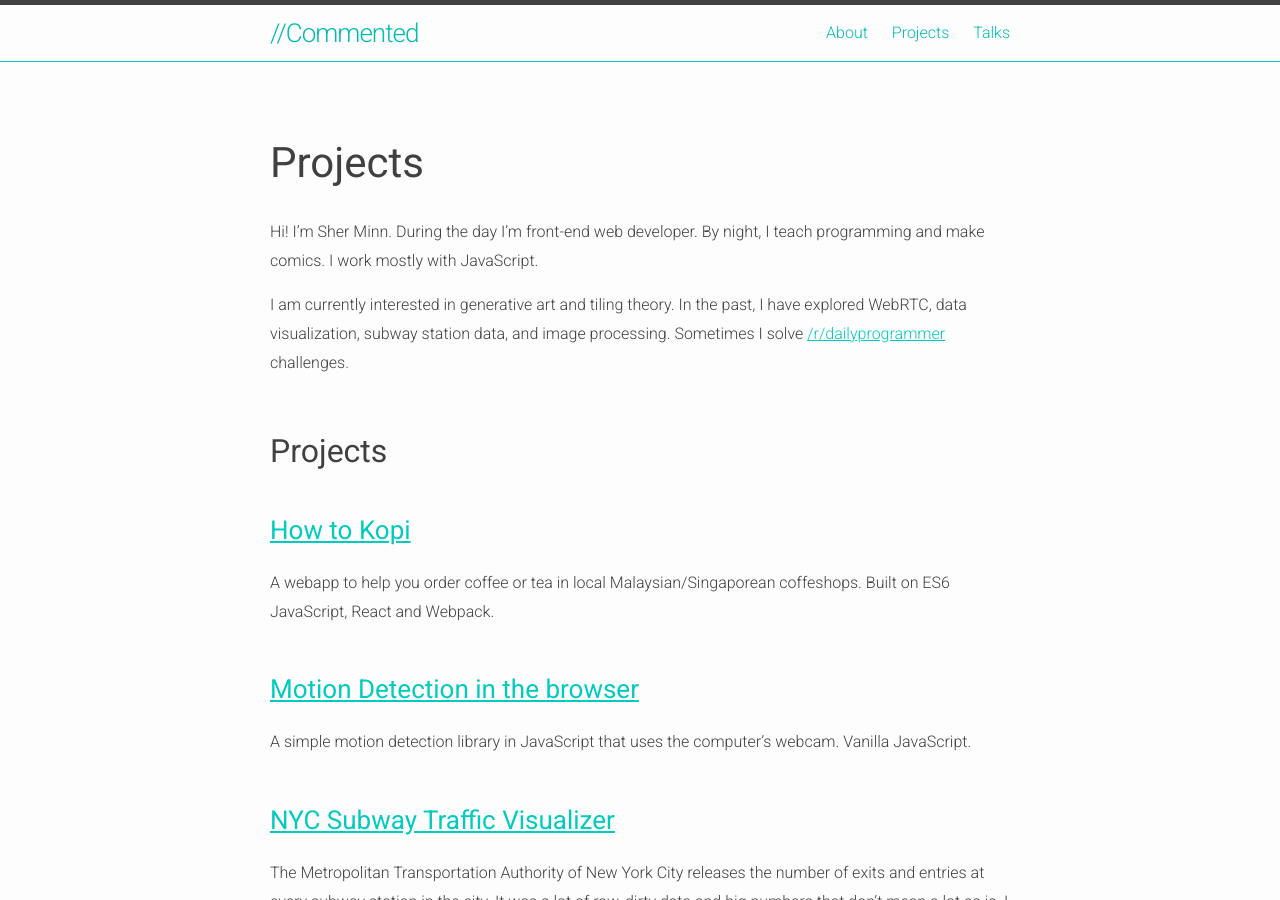
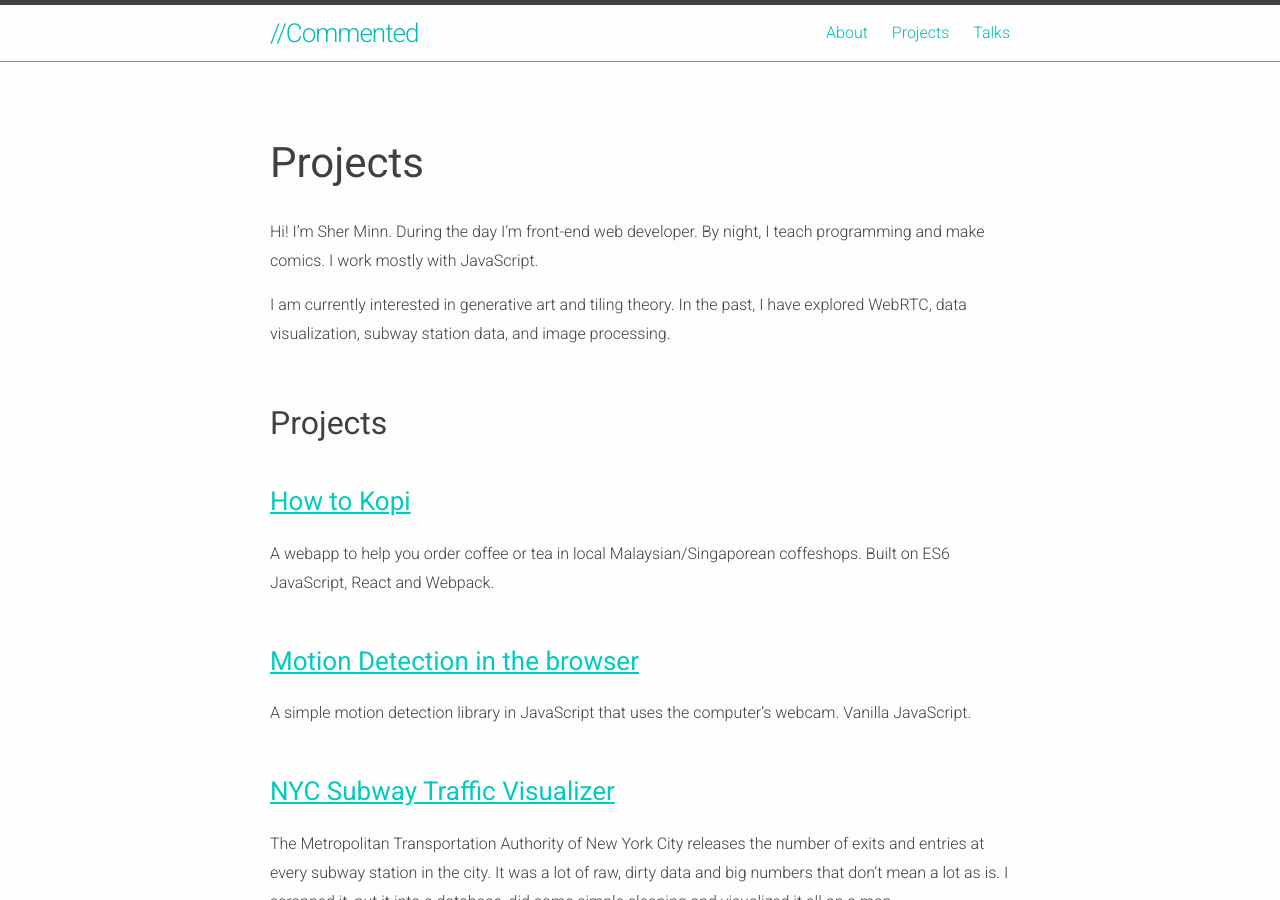
Before and after one commit to piratefsh/piratefsh.github.io, a Jekyll site: the page built from projects.md, in a window 1280 px wide and 900 px high. Built offline with Jekyll 4.4.1, drawn with Linux system fonts in a browser that asks for light colours; some of the changed text lies outside the part shown.

Commit message:
Update about

```diff
--- a/projects.md
+++ b/projects.md
@@ -6,7 +6,7 @@ permalink: /projects/
 
 Hi! I'm Sher Minn. During the day I'm front-end web developer. By night, I teach programming and make comics. I work mostly with JavaScript.
 
-I am currently interested in generative art and tiling theory. In the past, I have explored WebRTC, data visualization, subway station data, and image processing. Sometimes I solve [/r/dailyprogrammer](https://www.reddit.com/r/dailyprogrammer/) challenges.
+I am currently interested in generative art and tiling theory. In the past, I have explored WebRTC, data visualization, subway station data, and image processing.
 
 
 ## Projects
```
Also changed, not shown: other parts of projects.md (+2 -0 lines).
